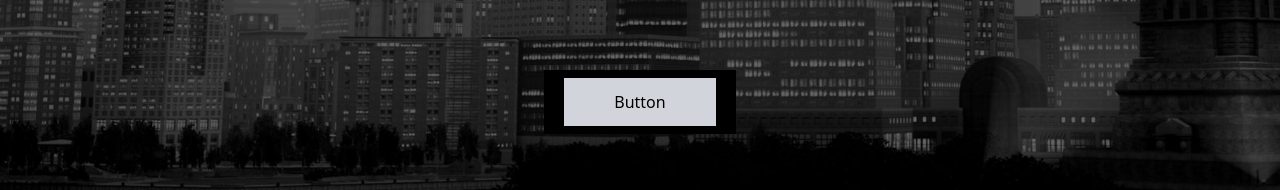
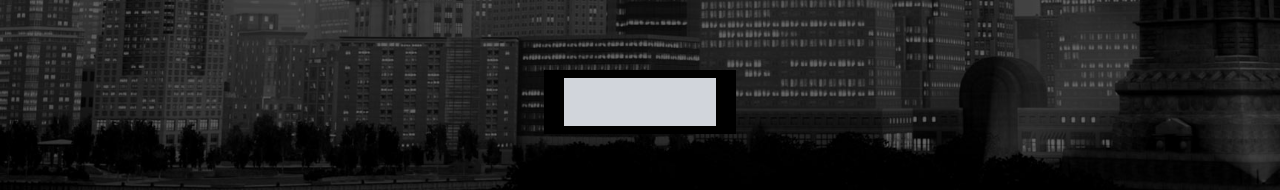
Before and after one commit to Paolo-Rzf/tell-the-vision, a React (Vite) app: page / in a window 1280 px wide. Shown: the part 586-776 px from the top of the page. Built offline with nearby package versions, Linux system fonts and the light colour scheme.

Commit message:
Ajout scroll

```diff
--- a/src/HomePage.jsx
+++ b/src/HomePage.jsx
@@ -24,7 +24,7 @@ const HomePage = () => {
             <span>{t("comm_support").toUpperCase()}</span>
             <span>{t("digit_comm").toUpperCase()}</span>
           </div>
-          <button className='bg-gray-300 w-48 h-16 border border-y-8 border-x-[20px] border-black absolute bottom-20'>Button</button>
+          <button className='bg-gray-300 w-48 h-16 border border-y-8 border-x-[20px] border-black absolute bottom-20'></button>
         </div>
       </div>
     </div>
```
